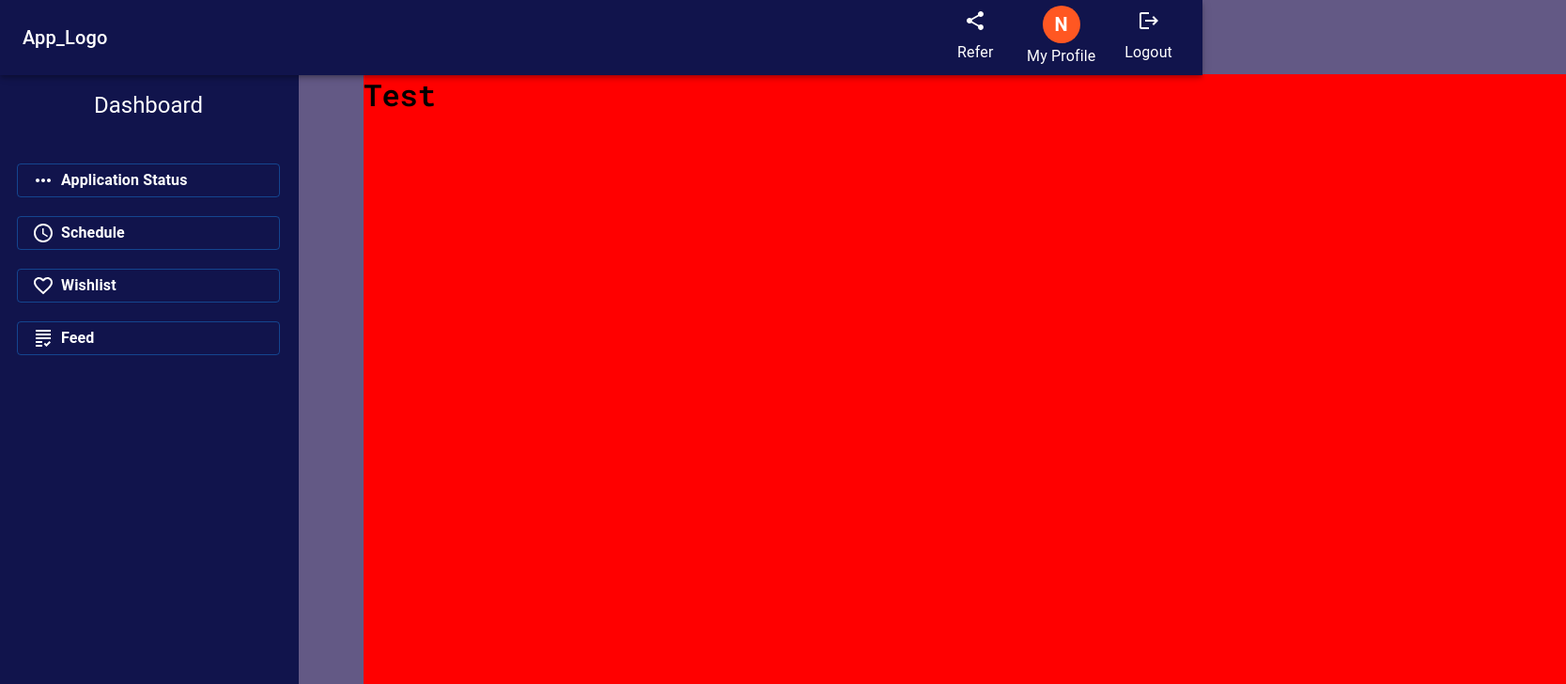
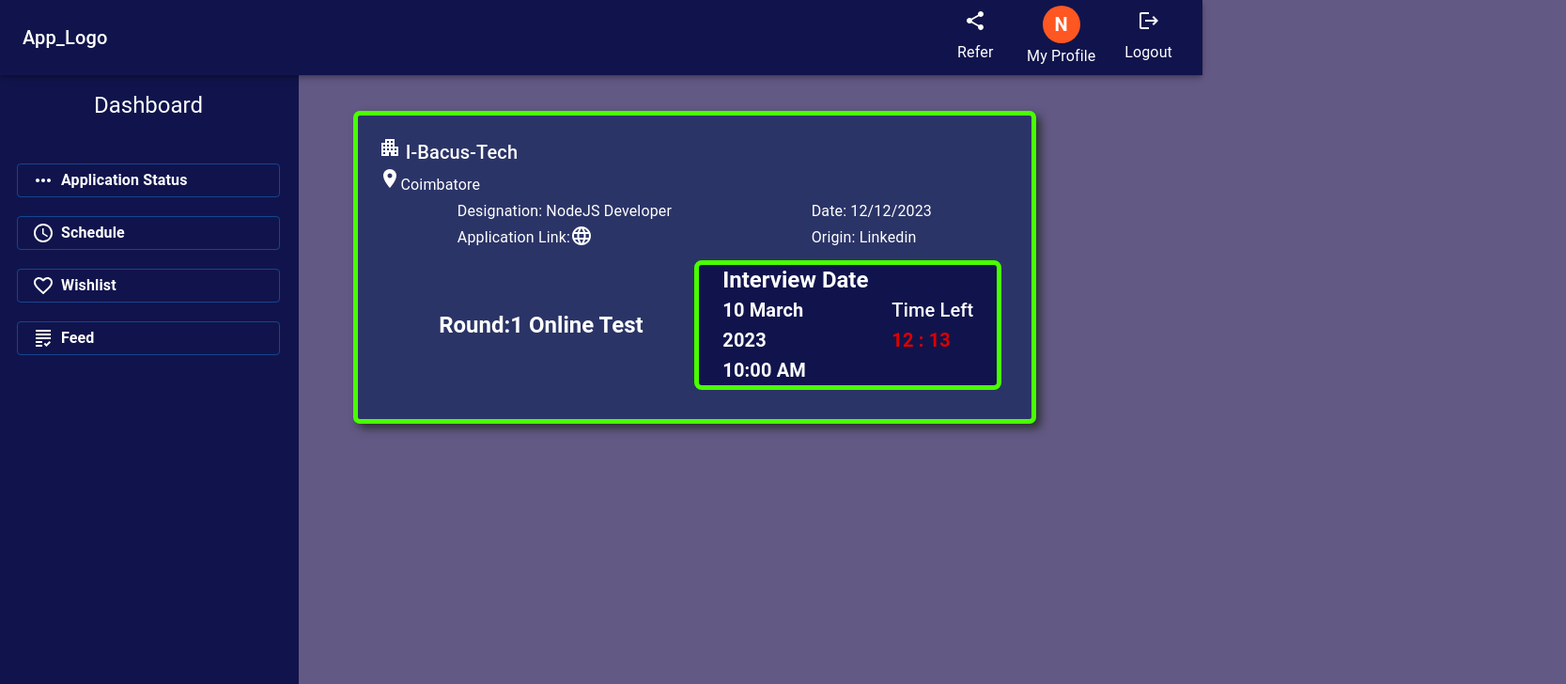
Before and after one commit to Aswin-Web/Job_portal, a React (Create React App) app: page /user/schedule in a window 1280 px wide. Shown: the top 728 px of the page at 94% size, 1667 px wide, since content can reach past the window. Built offline with nearby package versions, Linux system fonts and the light colour scheme.

Commit message:
Schdelue Partially updated

```diff
--- a/src/App.js
+++ b/src/App.js
@@ -1,9 +1,8 @@
-import {Outlet, Route,Routes } from 'react-router-dom'
+import { Route,Routes } from 'react-router-dom'
 import JobseekerPage from './Pages/JobSeeker Page/JobseekerPage';
 import "./Pages/JobSeeker Page/JobSeeker_Page_index.css"
-import AddApplication from './Pages/JobSeeker Page/components/AddApplication'
-import Test from './Pages/JobSeeker Page/components/Test'
 import  ApplicationStatusComponent from  './Pages/JobSeeker Page/components/ApplicationStatusComponent'
+import UserSchduleComponent from "./Pages/JobSeeker Page/components/SideNavComponents/Schdeule/main"
 
 function App() {
 
@@ -15,9 +14,8 @@ function App() {
       <Routes>
         <Route path="/" element={"<h1>Hello</h1>"} />
         <Route path="/user" element={<JobseekerPage />}>
-
           <Route index element={<ApplicationStatusComponent />} />
-          <Route path="schedule" element={<Test />} />
+          <Route path="schedule" element={<UserSchduleComponent />} />
         </Route>
         {/* <Route path="/schedule" element={<JobseekerPage />} /> */}
       </Routes>
--- a/src/Pages/JobSeeker Page/JobSeeker_Page_index.css
+++ b/src/Pages/JobSeeker Page/JobSeeker_Page_index.css
@@ -36,9 +36,9 @@ body {
    flex-grow: 1;
    position: absolute;
    min-height: 100vh;
-   top: 0;
+   top: 50px;
    right: 0;
-   width: 70%;
+   width: 70vw;
 
 
 }
--- a/src/Pages/JobSeeker Page/components/RightSideBar.jsx
+++ b/src/Pages/JobSeeker Page/components/RightSideBar.jsx
@@ -1,4 +1,3 @@
-import { Box, Container } from '@mui/material';
 import React from 'react'
 import { Outlet } from 'react-router-dom';
 const RightSideBar = () => {
--- a/src/Pages/JobSeeker Page/components/RightTopMenu.jsx
+++ b/src/Pages/JobSeeker Page/components/RightTopMenu.jsx
@@ -4,23 +4,12 @@ import RadioGroup from "@mui/material/RadioGroup";
 import FormControlLabel from "@mui/material/FormControlLabel";
 import FormControl from "@mui/material/FormControl";
 import FormLabel from "@mui/material/FormLabel";
-import { Box, Tooltip, tooltipClasses } from "@mui/material";
+import { Box, } from "@mui/material";
 import AddCircleOutlineIcon from "@mui/icons-material/AddCircleOutline";
-import styled from "styled-components";
 import Popup from "./Utils/Popup";
 import AddApplication from './AddApplication'
-import Test from './Test'
 
-const BootstrapTooltip = styled(({ className, ...props }) => (
-  <Tooltip {...props} arrow classes={{ popper: className }} />
-))(({ theme }) => ({
 
-  [`& .${tooltipClasses.tooltip}`]: {
-   backgroundColor:' #635985',
-   fontWeight:'bolder'
-
-  },
-}));
 
 
 export default function RowRadioButtonsGroup() {
--- /dev/null
+++ b/src/Pages/JobSeeker Page/components/SideNavComponents/Schdeule/Cards.jsx
@@ -0,0 +1,176 @@
+import { Box, Button, Typography } from "@mui/material";
+import React, { useEffect, useState } from "react";
+
+import ApartmentIcon from "@mui/icons-material/Apartment";
+import LocationOnIcon from "@mui/icons-material/LocationOn";
+import EditIcon from "@mui/icons-material/Edit";
+import LanguageIcon from "@mui/icons-material/Language";
+import VisibilityIcon from "@mui/icons-material/Visibility";
+
+const Cards = () => {
+
+  let d = new Date();
+  const [time, settime] = useState({ hour: d.getHours() ,min: d.getMinutes()});
+
+  setInterval(() => {
+    console.log(time);
+    settime({ hour: d.getHours(), min: d.getMinutes()});
+  }, 1000*60);
+  return (
+    <div>
+      <Box
+        sx={{
+          margin: "10px 0",
+          minHeight: "40vh",
+          width: "80%",
+          backgroundColor: "#2b3467",
+          borderRadius: "7px",
+          boxShadow: "5px 5px 10px #2C3333",
+          border: "5px solid #49FF00",
+        }}
+      >
+        <Box
+          sx={{
+            padding: "3%",
+            height: "100%",
+            color: "white",
+          }}
+        >
+          <Box
+            sx={{
+              height: "25%",
+              display: "flex",
+              justifyContent: "space-between",
+            }}
+          >
+            <Box>
+              <Typography variant="h6">
+                <ApartmentIcon /> I-Bacus-Tech
+              </Typography>
+              <Typography variant="subtitle1">
+                <LocationOnIcon />
+                Coimbatore
+              </Typography>
+            </Box>
+          </Box>
+          <Box
+            sx={{
+              height: "30%",
+              padding: "0 10px",
+              display: "flex",
+              justifyContent: "space-around",
+            }}
+          >
+            <Box>
+              <Typography variant="subtitle1">
+                Designation: NodeJS Developer
+              </Typography>
+              <Box sx={{ display: "flex" }}>
+                <Typography variant="subtitle1">Application Link:</Typography>
+                <a
+                  className="linktag"
+                  rel="noopener noreferrer"
+                  href="https://google.com"
+                  target="_blank"
+                >
+                  <LanguageIcon />
+                </a>
+              </Box>
+            </Box>
+            <Box>
+              <Typography variant="subtitle1">Date: 12/12/2023</Typography>
+              <Typography variant="subtitle1">Origin: Linkedin</Typography>
+            </Box>
+          </Box>
+          <Box
+            sx={{
+              padding: "10px",
+              height: "30%",
+              display: "flex",
+              alignItems: "center",
+            }}
+          >
+            <Box
+              sx={{
+                flex: 1,
+                width: "100%",
+                textAlign: "center",
+              }}
+            >
+              <Typography
+                variant="h5"
+                sx={{
+                  fontWeight: "bolder",
+                }}
+              >
+                Round:1 Online Test
+              </Typography>
+            </Box>
+            <Box
+              sx={{
+                flex: 1,
+                width: "100%",
+              }}
+            >
+              <Box
+                sx={{
+                  height: "80%",
+                  backgroundColor: "#11144C",
+                  border: "5px Solid #49FF00",
+                  borderRadius: "8px",
+                  display: "flex",
+                  justifyContent: "space-evenly",
+                  alignItems: "center",
+                }}
+              >
+                <Box>
+                  <Typography
+                    component="h1"
+                    variant="h5"
+                    sx={{ fontWeight: "bolder" }}
+                  >
+                    Interview Date
+                  </Typography>
+
+                  <Typography
+                    component="h1"
+                    variant="h6"
+                    sx={{ fontWeight: "bold" }}
+                  >
+                    10 March
+                    <br /> 2023
+                  </Typography>
+                  <Typography
+                    component="h1"
+                    variant="h6"
+                    sx={{ fontWeight: "bold" }}
+                  >
+                    10:00 AM
+                  </Typography>
+                </Box>
+                <Box>
+                  <Box>
+                    <Typography variant="h6">Time Left</Typography>
+                  </Box>
+                  <Box>
+                    <Typography
+                      variant="h6"
+                      sx={{
+                        color: "#DC0000",
+                        fontWeight: "bolder",
+                      }}
+                    >
+                      {`${time.hour} : ${time.min} `}
+                    </Typography>
+                  </Box>
+                </Box>
+              </Box>
+            </Box>
+          </Box>
+        </Box>
+      </Box>
+    </div>
+  );
+};
+
+export default Cards;
--- /dev/null
+++ b/src/Pages/JobSeeker Page/components/SideNavComponents/Schdeule/main.jsx
@@ -0,0 +1,17 @@
+import { Box } from '@mui/material'
+import React from 'react'
+import Card from "./Cards"
+const main = () => {
+
+  return (
+    <Box sx={{
+
+
+    }}>
+        <Card  />
+
+    </Box>
+  )
+}
+
+export default main
--- a/src/Pages/JobSeeker Page/components/Utils/Popup.jsx
+++ b/src/Pages/JobSeeker Page/components/Utils/Popup.jsx
@@ -8,7 +8,6 @@ import DialogContent from "@mui/material/DialogContent";
 import DialogActions from "@mui/material/DialogActions";
 import IconButton from "@mui/material/IconButton";
 import CloseIcon from "@mui/icons-material/Close";
-import Typography from "@mui/material/Typography";
 import ResuableButton from "./Button";
 import { Box } from "@mui/material";
 const BootstrapDialog = styled(Dialog)(({ theme }) => ({
```
